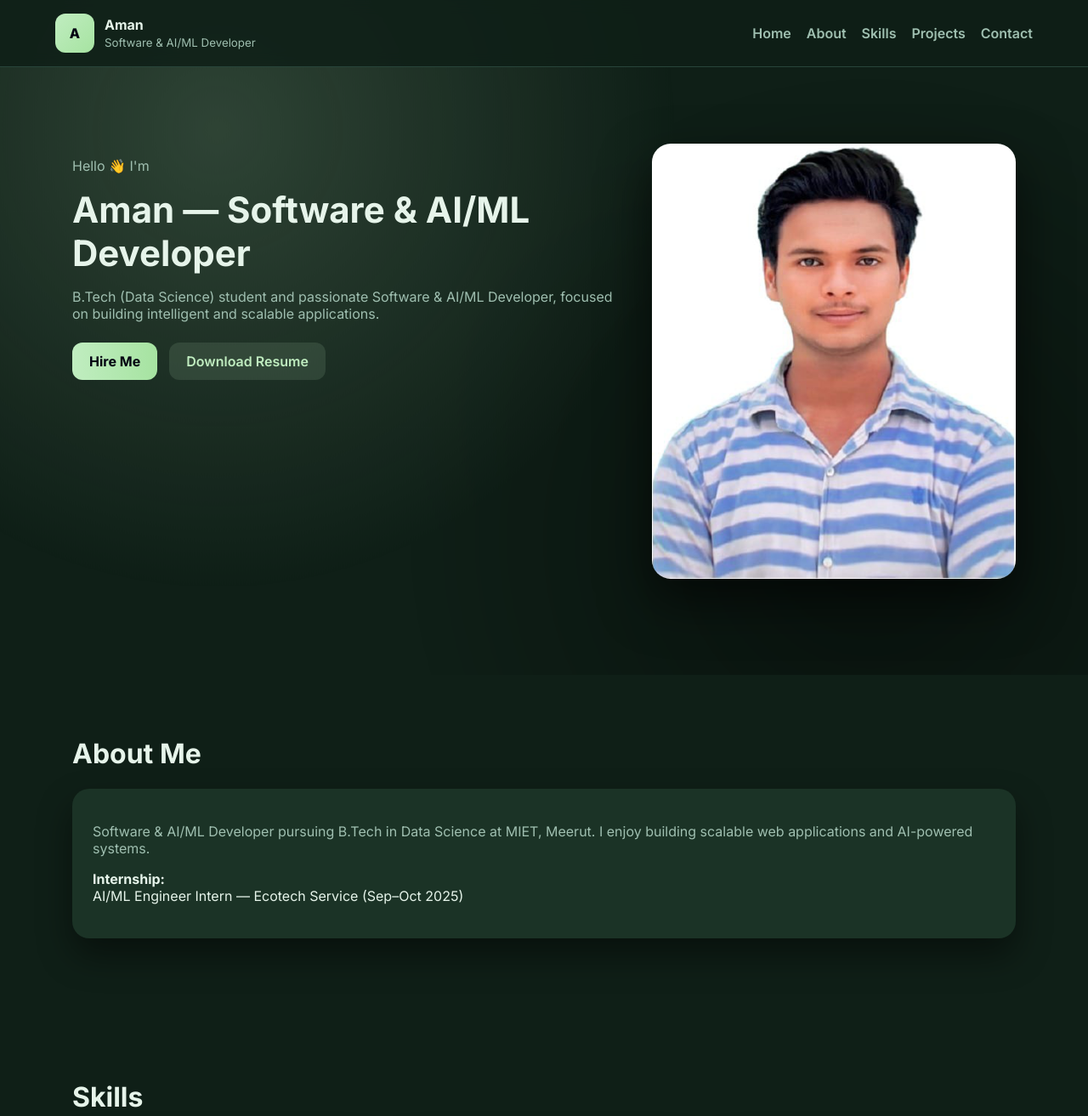
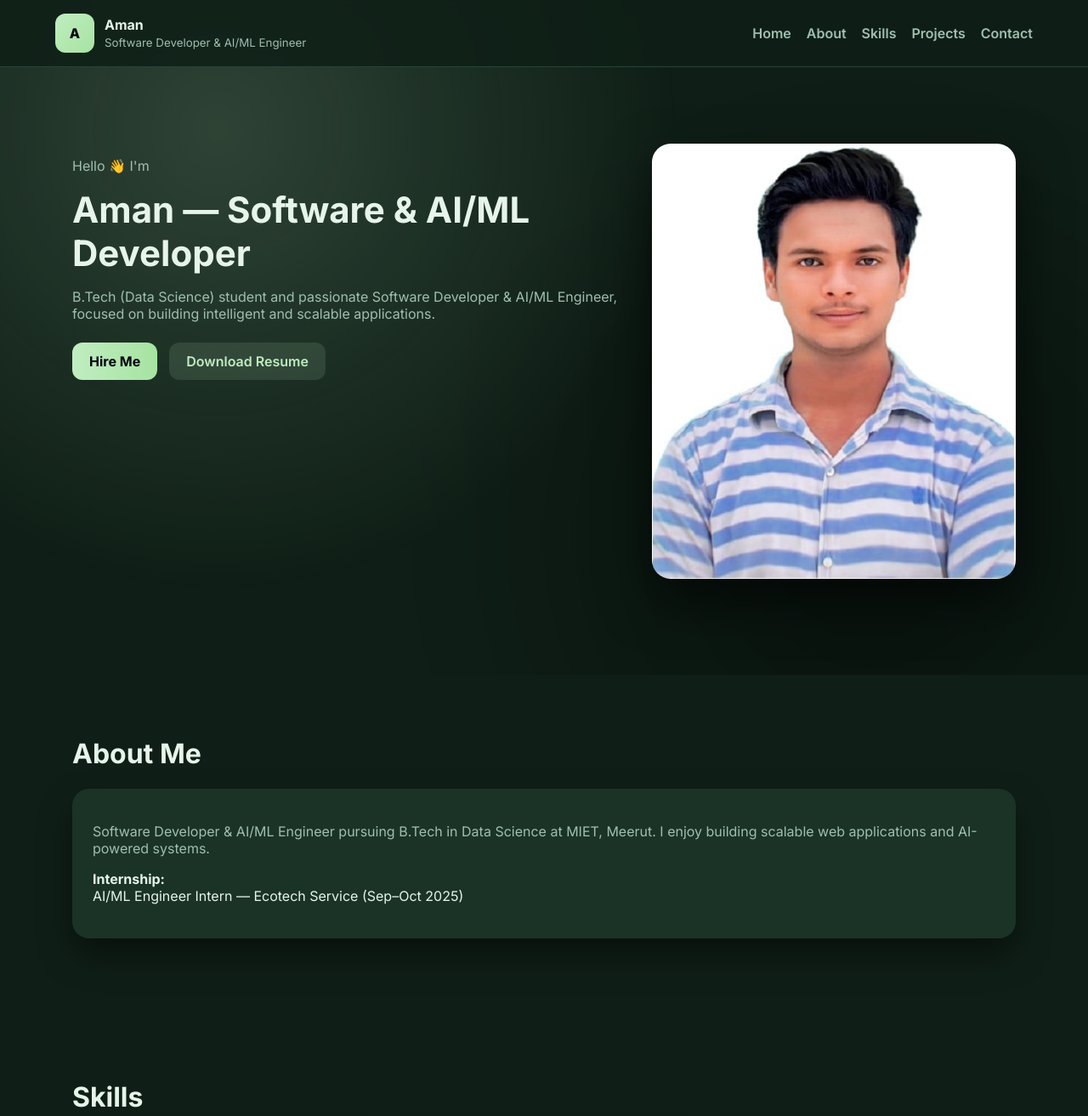
Before and after one commit to AMAN65430/portfolio-, a plain HTML site: page index.html in a window 1280 px wide. Shown: the top 1313 px of the page at 85% size. Drawn offline with Linux system fonts and the light colour scheme.

Commit message:
Update index.html

```diff
--- a/index.html
+++ b/index.html
@@ -3,7 +3,7 @@
 <head>
 <meta charset="UTF-8">
 <meta name="viewport" content="width=device-width, initial-scale=1.0">
-<title>Aman | Software & AI/ML Developer</title>
+<title>Aman | Software Developer & AI/ML Engineer</title>
 
 <link href="https://fonts.googleapis.com/css2?family=Inter:wght@400;600;700;800&display=swap" rel="stylesheet">
 
@@ -176,7 +176,7 @@ footer{
       <div class="logo">A</div>
       <div>
         <strong>Aman</strong><br>
-        <small style="color:var(--muted)">Software & AI/ML Developer</small>
+        <small style="color:var(--muted)">Software Developer & AI/ML Engineer</small>
       </div>
     </div>
 
@@ -200,7 +200,7 @@ footer{
     <p style="color:var(--muted)">Hello 👋 I'm</p>
     <h1 id="typing"></h1>
     <p style="color:var(--muted)">
-      B.Tech (Data Science) student and passionate Software & AI/ML Developer,
+      B.Tech (Data Science) student and passionate Software Developer & AI/ML Engineer,
       focused on building intelligent and scalable applications.
     </p>
     <div style="margin-top:24px;display:flex;gap:14px">
@@ -216,7 +216,7 @@ footer{
   <h2>About Me</h2>
   <div class="card">
     <p style="color:var(--muted)">
-      Software & AI/ML Developer pursuing B.Tech in Data Science at MIET, Meerut.
+      Software Developer & AI/ML Engineer pursuing B.Tech in Data Science at MIET, Meerut.
       I enjoy building scalable web applications and AI-powered systems.
     </p>
     <p><strong>Internship:</strong><br>
```
